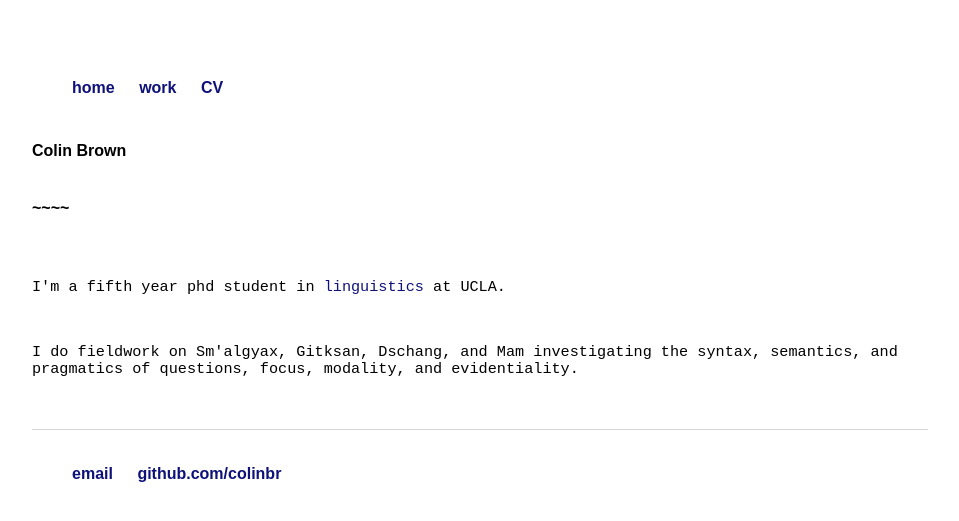
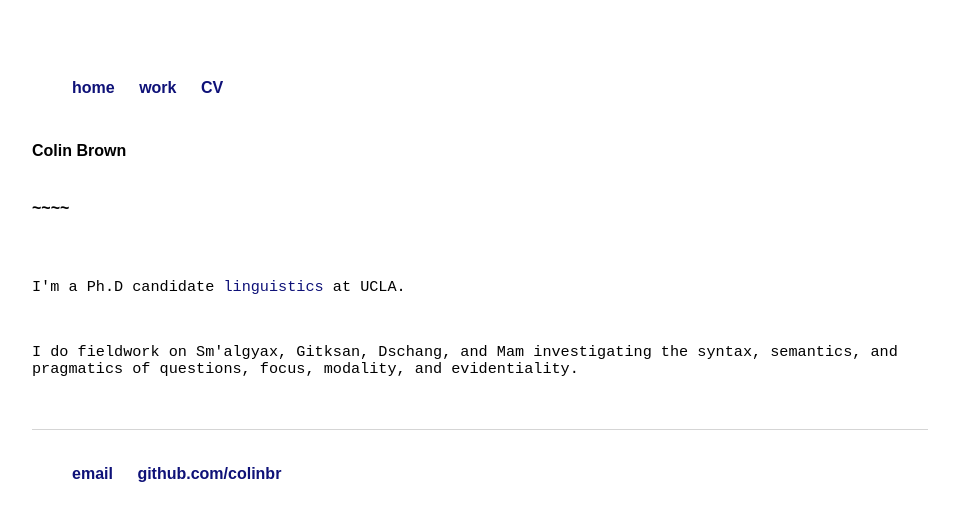
Before and after one commit to colinbr/OLD-colinbr.github.io, a Jekyll site: the page built from index.html, in a window 1280 px wide. Shown: the top 521 px of the page, without its empty margins (160-1119 px from the left). Built offline with Jekyll 4.4.1, drawn with Linux system fonts in a browser that asks for light colours; some web fonts are replaced.

Commit message:
Update index.html

```diff
--- a/index.html
+++ b/index.html
@@ -15,7 +15,7 @@
 	     style="float:right;width:145px;height:145px;"> -->
 	<br>
 	<br>
-	<p>I'm a fifth year phd student in <a href="/research">linguistics</a> at UCLA.</p>
+	<p>I'm a Ph.D candidate <a href="/research">linguistics</a> at UCLA.</p>
 	<br>
 	<p>I do fieldwork on Sm'algyax, Gitksan, Dschang, and Mam investigating the syntax, semantics, and pragmatics of questions, focus, modality, and evidentiality.</p>
 	<br>
```
